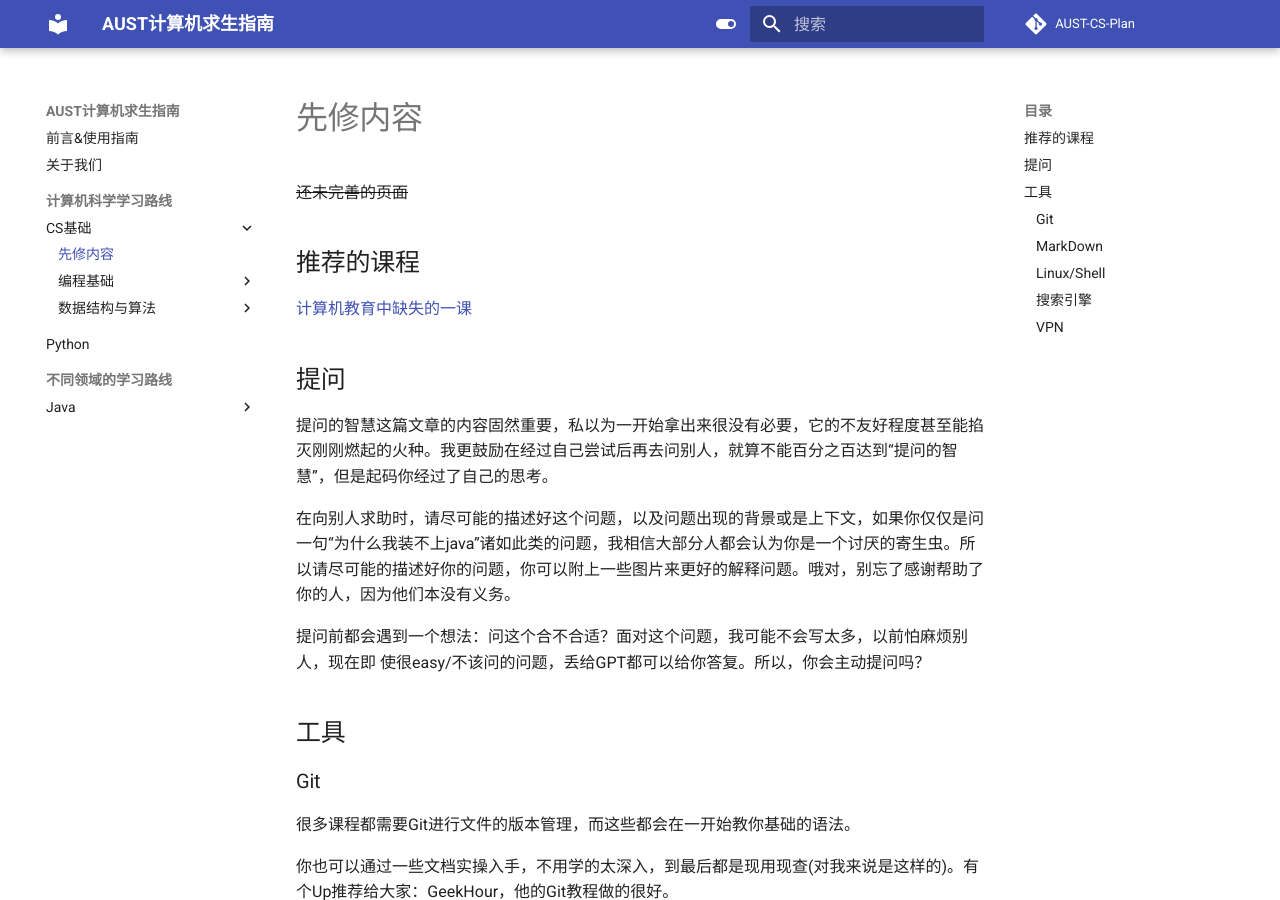
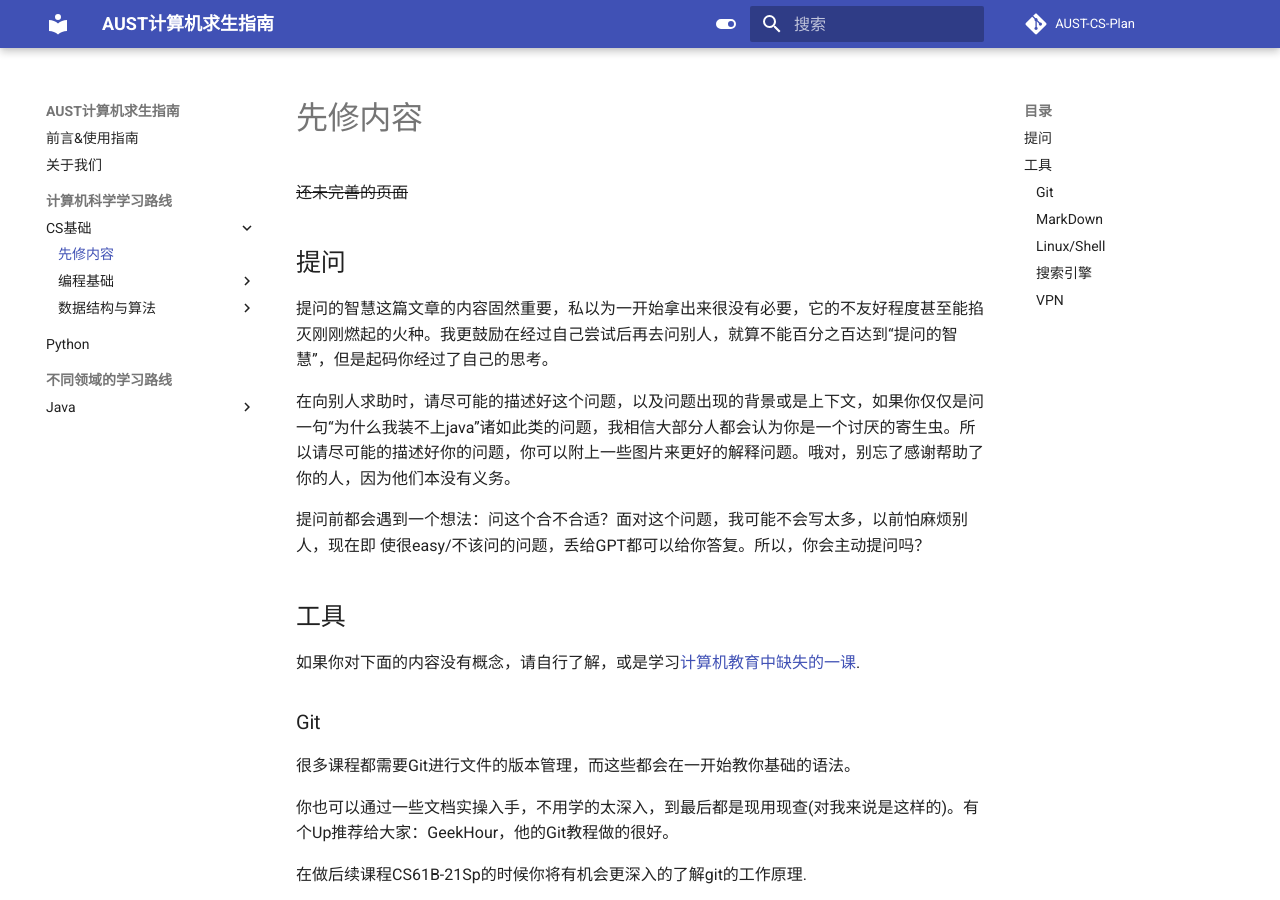
Before and after one commit to ForsakenDelusion/AUST-CS-Plan, an MkDocs documentation site: the page built from docs/计算机科学学习路线/计算机基础/工具/index.md, in a window 1280 px wide and 900 px high. Built offline with MkDocs 1.6.1 and Material for MkDocs 9.7.7, drawn with Linux system fonts in a browser that asks for light colours; comment, search, counter and statistics services are not loaded.

Commit message:
更新了一下先修内容

```diff
--- a/docs/计算机科学学习路线/计算机基础/工具/index.md
+++ b/docs/计算机科学学习路线/计算机基础/工具/index.md
@@ -1,10 +1,6 @@
 # 先修内容
 
 ~~还未完善的页面~~
-
-## 推荐的课程
-
-[计算机教育中缺失的一课](https://missing-semester-cn.github.io)
 
 ## 提问
 提问的智慧这篇文章的内容固然重要，私以为一开始拿出来很没有必要，它的不友好程度甚至能掐灭刚刚燃起的火种。我更鼓励在经过自己尝试后再去问别人，就算不能百分之百达到“提问的智慧”，但是起码你经过了自己的思考。
@@ -14,6 +10,8 @@
 提问前都会遇到一个想法：问这个合不合适？面对这个问题，我可能不会写太多，以前怕麻烦别人，现在即  使很easy/不该问的问题，丢给GPT都可以给你答复。所以，你会主动提问吗？
 
 ## 工具
+
+如果你对下面的内容没有概念，请自行了解，或是学习[计算机教育中缺失的一课](https://missing-semester-cn.github.io).
 
 ### Git
 很多课程都需要Git进行文件的版本管理，而这些都会在一开始教你基础的语法。
```
Also changed, not shown: docs/index.md (+2 -2 lines).
